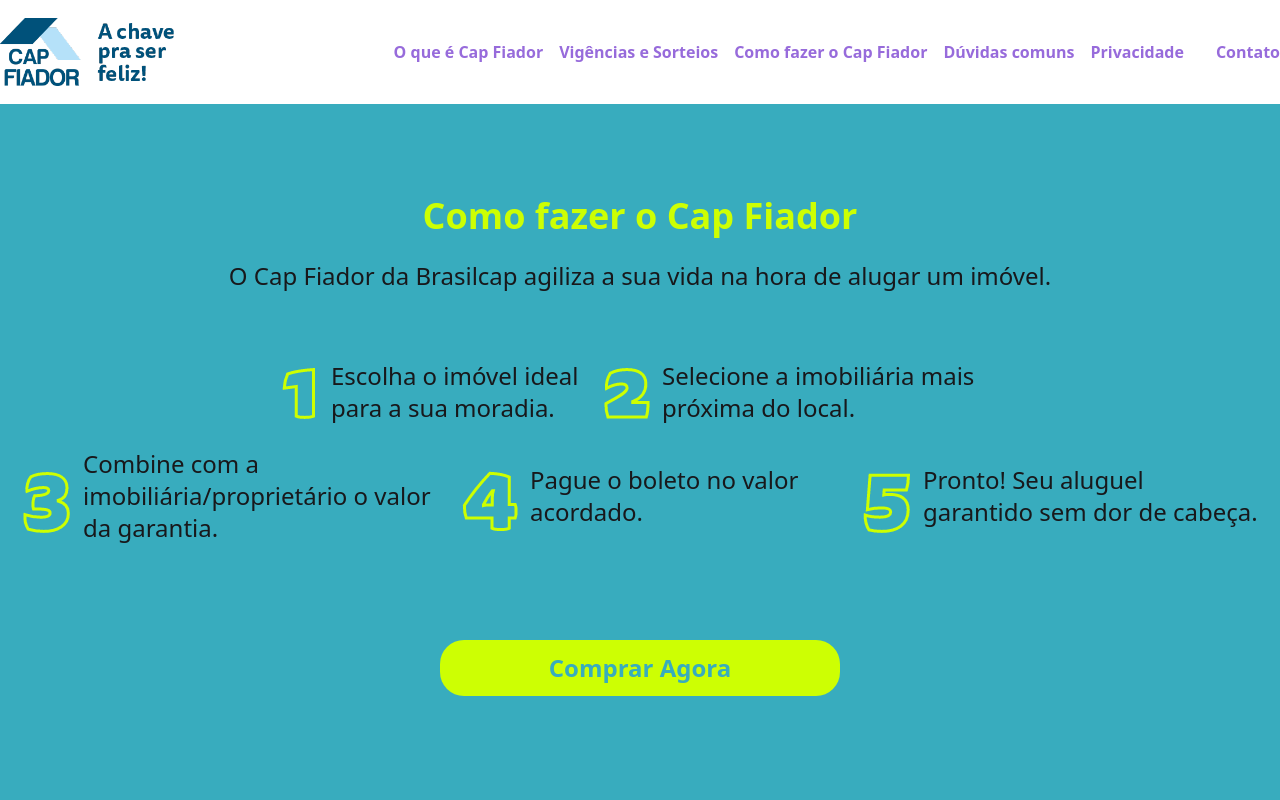
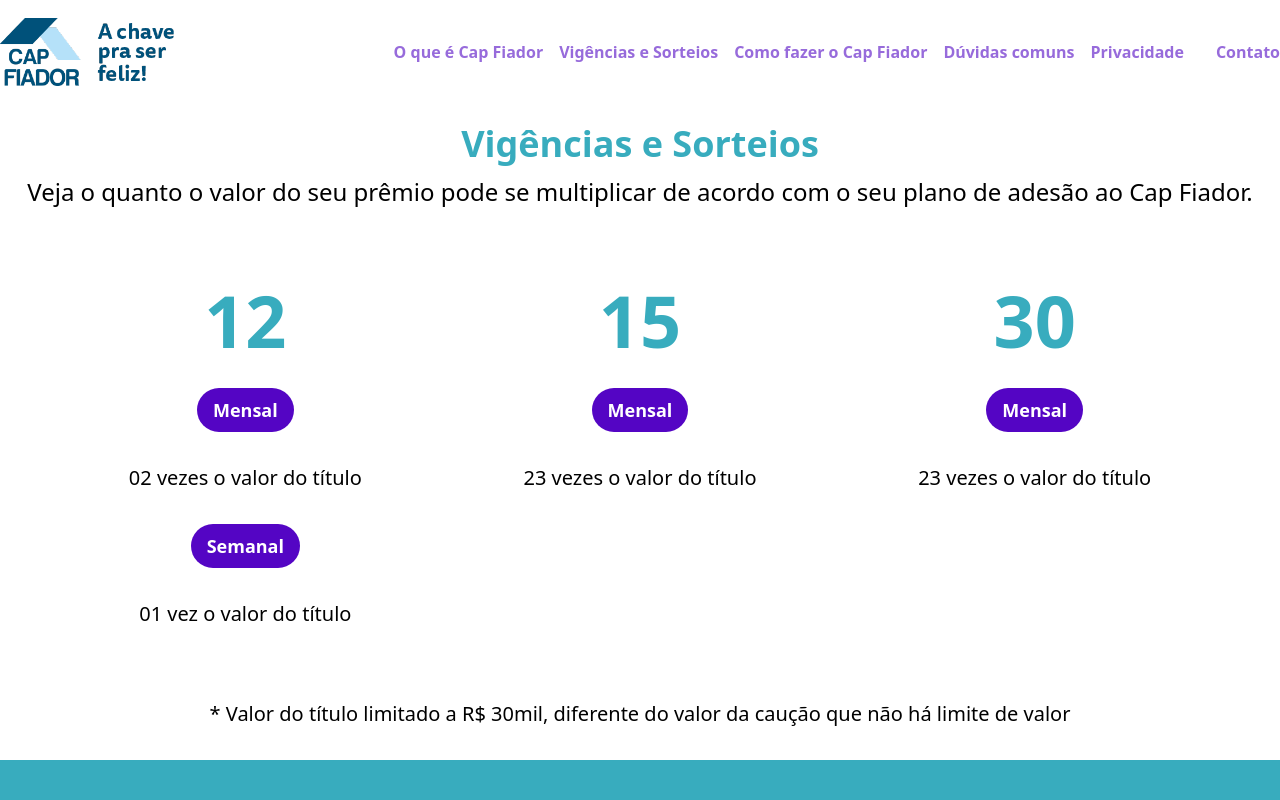
Before and after one commit to jorgeacruz/Angular-Landing-Page, an Angular app: page / in a window 1280 px wide. Shown: the top 800 px of the page. Built offline with nearby package versions, Linux system fonts and the light colour scheme.

Commit message:
finished section Vigencias

```diff
--- a/src/app/components/menu/menu.html
+++ b/src/app/components/menu/menu.html
@@ -10,7 +10,7 @@
           <a href="#"> Vigências e Sorteios </a>
         </li>
         <li class="hover:text-yellowCap-500 duration-300">
-          <a href="#"> Como fazer o Cap Fiador </a>
+          <a href="#como-fazer"> Como fazer o Cap Fiador </a>
         </li>
         <li class="hover:text-yellowCap-500 duration-300">
           <a href="#"> Dúvidas comuns </a>
--- a/src/app/pages/home/home.html
+++ b/src/app/pages/home/home.html
@@ -1,5 +1,41 @@
-<!-- Como Fazer - Section -->
+<!-- VIGENCIAS E SORTEIOS -->
+<section class="w-full flex flex-col justify-center items-center p-2 gap-16">
+  <div>
+    <h1 class="text-blueCap-200 text-center text-4xl font-bold my-3">Vigências e Sorteios</h1>
+    <p class="text-black text-xl lg:text-2xl text-center my-3">
+      Veja o quanto o valor do seu prêmio pode se multiplicar de acordo com o seu plano de adesão ao
+      Cap Fiador.
+    </p>
+  </div>
+  <div
+    class="w-full md:w-6xl flex flex-col md:flex-row items-center md:items-start justify-center md:justify-around gap-8"
+  >
+    <div class="flex flex-col items-center justify-center gap-8">
+      <h1 class="font-extrabold text-7xl text-blueCap-200">12</h1>
+      <h2 class="bg-blueCap-300 text-white text-lg font-bold py-2 px-4 rounded-full">Mensal</h2>
+      <p class="text-xl text-black">02 vezes o valor do título</p>
+      <h2 class="bg-blueCap-300 text-white text-lg font-bold py-2 px-4 rounded-full">Semanal</h2>
+      <p class="text-xl text-black">01 vez o valor do título</p>
+    </div>
+    <div class="flex flex-col items-center justify-center gap-8">
+      <h1 class="font-extrabold text-7xl text-blueCap-200">15</h1>
+      <h2 class="bg-blueCap-300 text-white text-lg font-bold py-2 px-4 rounded-full">Mensal</h2>
+      <p class="text-xl text-black">23 vezes o valor do título</p>
+    </div>
+    <div class="flex flex-col items-center justify-center gap-8">
+      <h1 class="font-extrabold text-7xl text-blueCap-200">30</h1>
+      <h2 class="bg-blueCap-300 text-white text-lg font-bold py-2 px-4 rounded-full">Mensal</h2>
+      <p class="text-xl text-black">23 vezes o valor do título</p>
+    </div>
+  </div>
+  <p class="text-black text-xl text-center p-2 mb-4">
+    * Valor do título limitado a R$ 30mil, diferente do valor da caução que não há limite de valor
+  </p>
+</section>
+
+<!-- COMO FAZER -->
 <section class="bg-blueCap-200 w-full flex flex-col items-center justify-center md:p-20 p-8">
+  <a href="como-fazer"></a>
   <h1 class="text-yellowCap-500 text-center text-4xl font-bold my-3">Como fazer o Cap Fiador</h1>
   <p class="text-2xl text-center my-3">
     O Cap Fiador da Brasilcap agiliza a sua vida na hora de alugar um imóvel.
@@ -36,7 +72,7 @@
     </button>
   </div>
 </section>
-<!-- Accordion section -->
+<!-- PERGUNTAS E RESPOSTAS -->
 <section class="w-full flex flex-col items-center justify-center p-25 lg:p-35 gap-12">
   <h1 class="text-blueCap-300 text-4xl font-bold mt-2">Dúvidas Comuns</h1>
   <div
```
